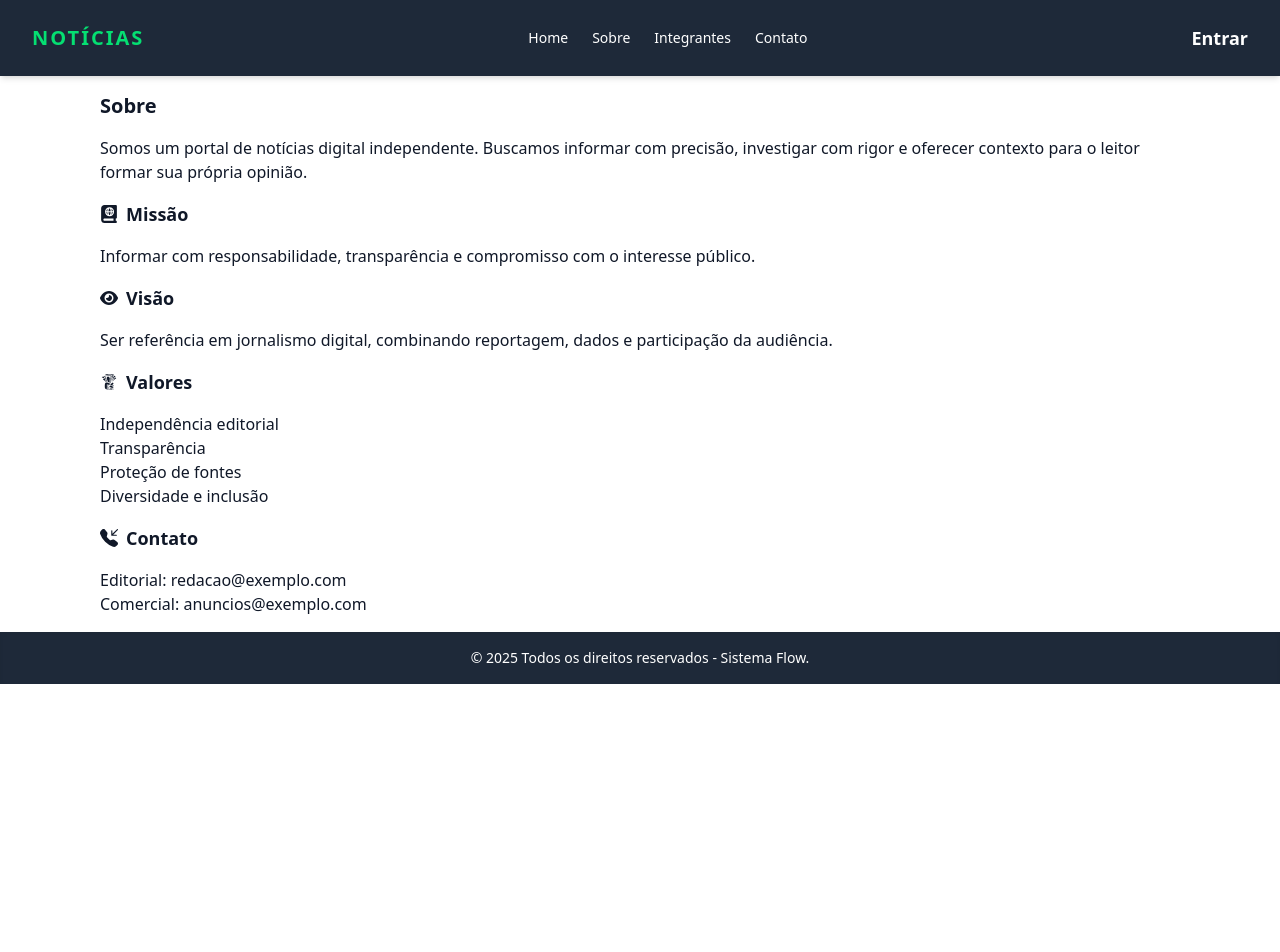
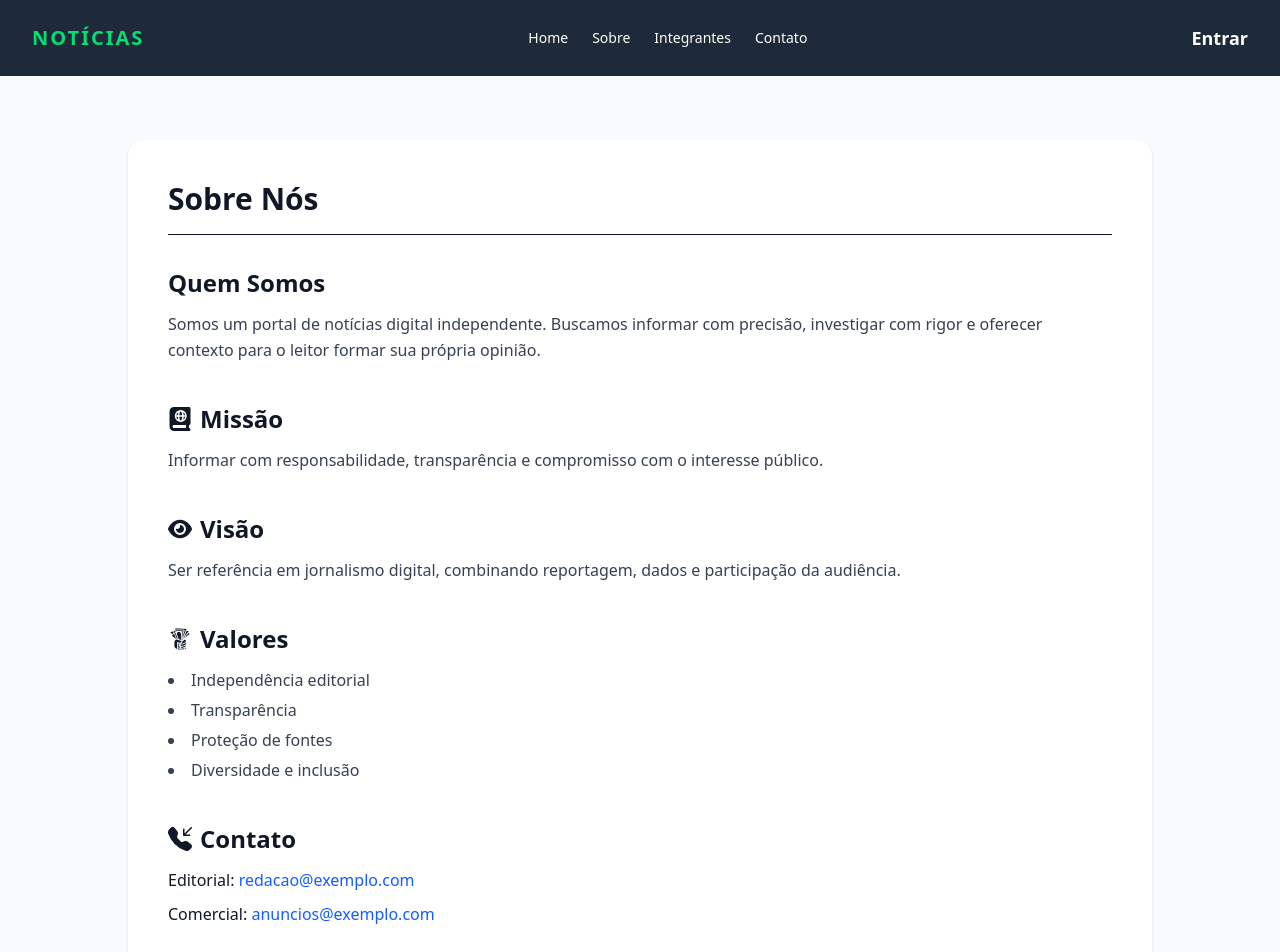
Before and after one commit to 1TDSPW-25/sistema-flow, a React (Vite) app: page /sistema-flow/sobre in a window 1280 px wide. Shown: the top 952 px of the page. Before the commit the page ends 800 px from the top, so only its background shows below. Built offline with nearby package versions, Linux system fonts and the light colour scheme; no server answers; data requests are answered from the project's data file.

Commit message:
style: Estilização da pagina e inserindo icones.

```diff
--- a/src/pages/Sobre/index.tsx
+++ b/src/pages/Sobre/index.tsx
@@ -2,46 +2,76 @@ import { FaBookAtlas, FaEye,  } from "react-icons/fa6";
 import { GiTakeMyMoney } from "react-icons/gi";
 import { BsTelephoneInboundFill } from "react-icons/bs";
 export default function Sobre() {
+  return (
+    <div className="min-h-screen bg-gray-50 py-16 px-6 md:px-20">
+      {/* Container principal */}
+      <div className="max-w-5xl mx-auto bg-white rounded-2xl shadow-sm p-10">
+        {/* Título */}
+        <h1 className="text-3xl font-bold text-gray-900 mb-8 leading-tight border-b pb-4">
+          Sobre Nós
+        </h1>
 
-  return (
-    <section className="grail px-7 py-4 text-gray-900">
-      <h1 className="text-xl font-bold ">Sobre</h1>
-      <p>
-        Somos um portal de notícias digital independente. Buscamos informar com
-        precisão, investigar com rigor e oferecer contexto para o leitor formar
-        sua própria opinião.
+        {/* Seção: Sobre */}
+        <section className="mb-10">
+          <h2 className="text-2xl font-semibold text-gray-900 mb-3 ">Quem Somos</h2>
+          <p className="text-gray-700 leading-relaxed">
+            Somos um portal de notícias digital independente. Buscamos informar com precisão,
+            investigar com rigor e oferecer contexto para o leitor formar sua própria opinião.
           </p>
-      <h2 className="text-lg font-bold flex items-center gap-x-2"><FaBookAtlas/>Missão</h2>
-      <p>
-        Informar com responsabilidade, transparência e compromisso com o
-        interesse público.
+        </section>
+
+        {/* Seção: Missão */}
+        <section className="mb-10">
+          <h2 className="text-2xl font-semibold text-gray-900 mb-3 flex items-center gap-x-2"><FaBookAtlas/>Missão</h2>
+          <p className="text-gray-700 leading-relaxed">
+            Informar com responsabilidade, transparência e compromisso com o interesse público.
           </p>
+        </section>
 
-      <h2 className="text-lg font-bold flex items-center gap-x-2"><FaEye/>Visão</h2>
-      <p>
-        Ser referência em jornalismo digital, combinando reportagem, dados e
-        participação da audiência.
+         {/* Seção: Visão */}
+        <section className="mb-10">
+          <h2 className="text-2xl font-semibold text-gray-900 mb-3 flex items-center gap-x-2"><FaEye/>Visão</h2>
+          <p className="text-gray-700 leading-relaxed">
+            Ser referência em jornalismo digital, combinando reportagem, dados e participação da audiência.
           </p>
+        </section>
 
-      <h2 className="text-lg font-bold flex items-center gap-x-2"><GiTakeMyMoney/>Valores</h2>
-      <ul>
+          {/* Seção: Valores */}
+        <section className="mb-10">
+          <h2 className="text-2xl font-semibold text-gray-900 mb-3 flex items-center gap-x-2"><GiTakeMyMoney/>Valores</h2>
+          <ul className="list-disc list-inside text-gray-700 space-y-1 leading-relaxed">
             <li>Independência editorial</li>
             <li>Transparência</li>
             <li>Proteção de fontes</li>
             <li>Diversidade e inclusão</li>
           </ul>
+        </section>
 
-      <h2 className="text-lg font-bold flex items-center gap-x-2"><BsTelephoneInboundFill/>Contato</h2>
-      <ul>
-        <li>
-          Editorial:{" "}
-          <a href="mailto:redacao@exemplo.com">redacao@exemplo.com</a>
-        </li>
-        <li>
-          Comercial:{" "}
-          <a href="mailto:anuncios@exemplo.com">anuncios@exemplo.com</a>
-        </li>
-      </ul>
+         {/* Seção: Contato */}
+        <section>
+          <h2 className="text-2xl font-semibold text-gray-900 mb-3 flex items-center gap-x-2"><BsTelephoneInboundFill/>Contato</h2>
+          <div className="text-gray-700 leading-relaxed space-y-2">
+            <p>
+              <span className="font-medium text-gray-900">Editorial:</span>{" "}
+              <a
+                href="mailto:redacao@exemplo.com"
+                className="text-blue-600 hover:underline"
+              >
+                redacao@exemplo.com
+              </a>
+            </p>
+            <p>
+              <span className="font-medium text-gray-900">Comercial:</span>{" "}
+              <a
+                href="mailto:anuncios@exemplo.com"
+                className="text-blue-600 hover:underline"
+              >
+                anuncios@exemplo.com
+              </a>
+            </p>
+          </div>
         </section>
+      </div>
+    </div>
   );
 }
```
Lines whose indentation alone changed are shown as unchanged.
